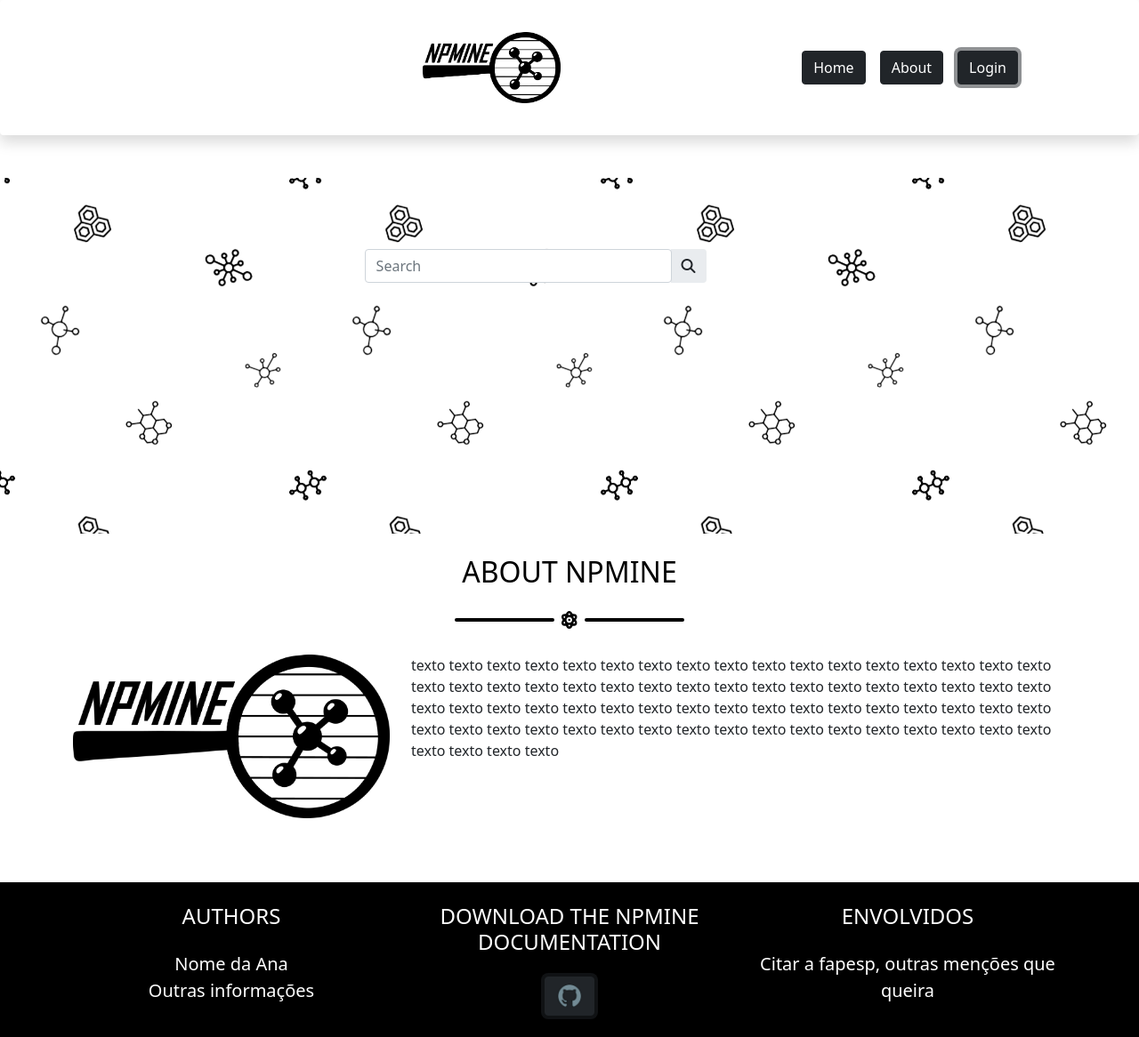
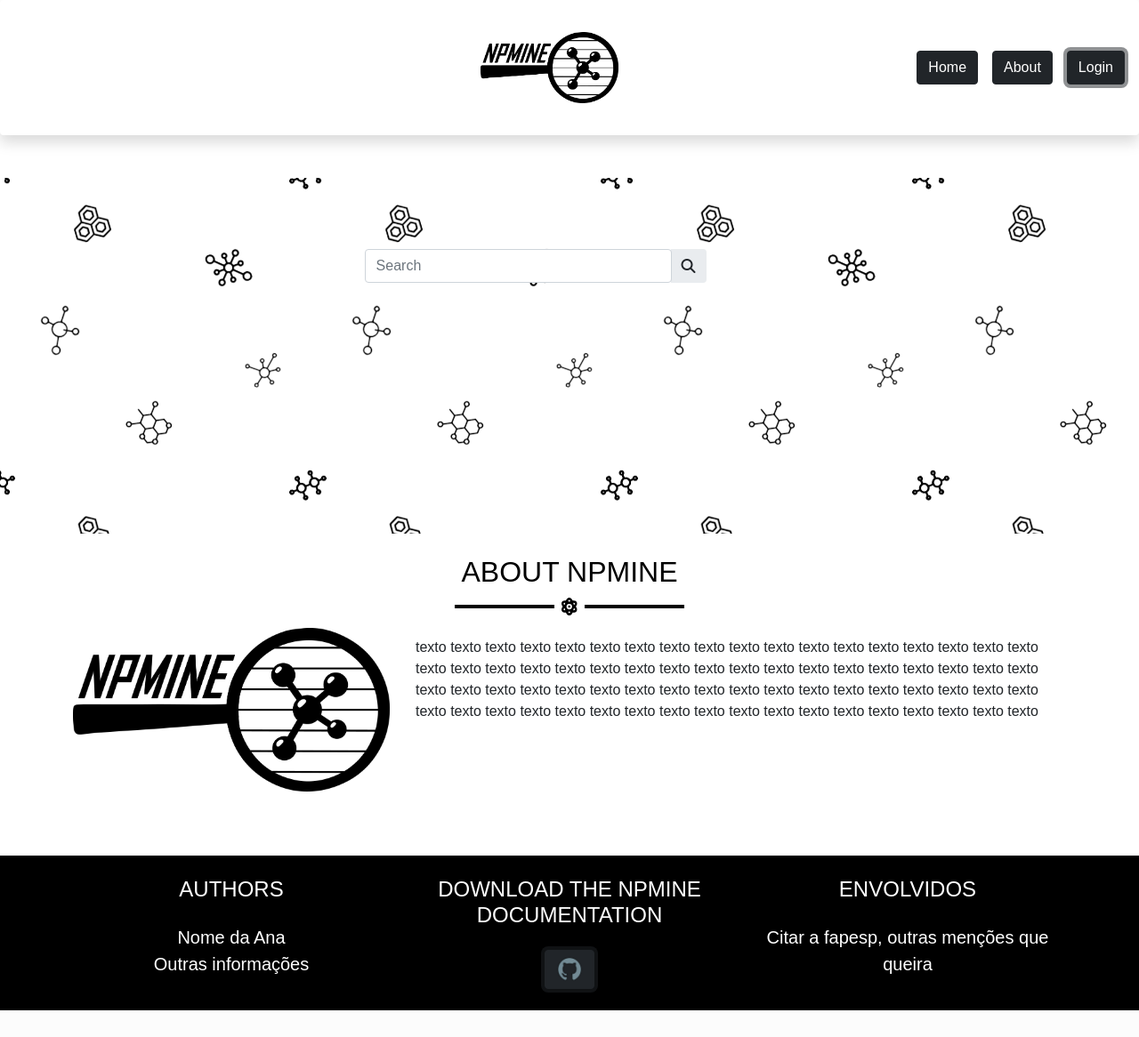
Before and after one commit to KiqMartins/npmine_web_app, a Flask app: page / in a window 1280 px wide. Shown: the whole page at 89% size. After the commit the page ends 1136 px from the top, so only its background shows below. Run offline with Flask 2, Linux system fonts and the light colour scheme; some libraries are stand-ins or nearby versions.

Commit message:
Commit 03/05

```diff
--- a/websiteNPMINE/static/css/style.css
+++ b/websiteNPMINE/static/css/style.css
@@ -1,5 +1,14 @@
-.div {
-    font-family: "Helvetica";
+div {
+    font-family: 'Ubuntu', sans-serif;
+}
+
+p {
+  align-items:center;
+  display: flex;
+  justify-content: center;
+  margin-left: 5px;
+  margin-right: 5px;
+  margin-top: 10px;
 }
 
 .navbar-brand {
@@ -12,10 +21,17 @@
     margin-left: 200px;
 }
 
-.navbar-nav, .button {
-    margin-right: 100px;
+.navbar-nav {
+    margin-right: -20px;
     justify-content: center;
   }
+
+.button {
+  align-items:left;
+  margin-right: -20px;
+  justify-content: center;
+  position: absolute;
+}
 
 #search-bar {
     position:absolute;
@@ -36,8 +52,9 @@
   max-width: 7rem;
   height: 0.25rem;
   background-color: #000000;
-  border-radius: 1rem;
   border-color: #000000;
+  margin-top: -30px;
+  margin-bottom: -30px;
 }
 .divider-custom .divider-custom-line:first-child {
   margin-right: 0.5rem;
@@ -48,6 +65,8 @@
 .divider-custom .divider-custom-icon {
   color: #000000;
   font-size: 1.25rem;
+  margin-top: -30px;
+  margin-bottom: -30px;
 }
 .divider-custom.divider-light .divider-custom-line {
   background-color: #fff;
```
